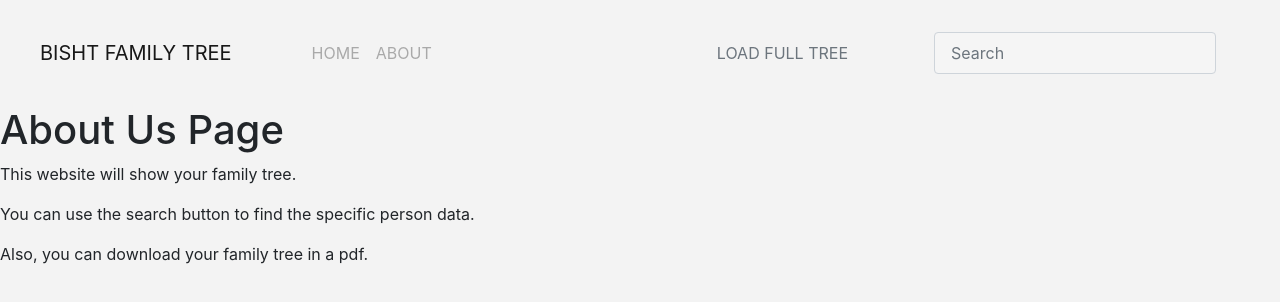
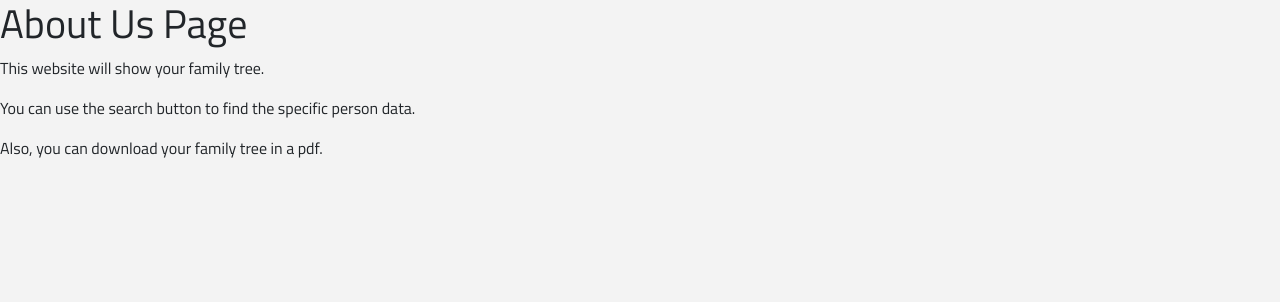
Before and after one commit to Bishtman12/familytrees, a React (Create React App) app: page /about in a window 1280 px wide. Shown: the top 302 px of the page. Built offline with nearby package versions, Linux system fonts and the light colour scheme.

Commit message:
family trees with API

```diff
--- a/package.json
+++ b/package.json
@@ -9,9 +9,11 @@
     "react": "16.12.0",
     "react-d3-tree": "1.16.1",
     "react-dom": "16.12.0",
+    "react-icons": "^4.8.0",
     "react-router-dom": "^6.5.0",
     "react-scripts": "^5.0.1",
-    "sass-loader": "^13.2.0"
+    "sass-loader": "^13.2.0",
+    "web-vitals": "^3.3.0"
   },
   "scripts": {
     "start": "react-scripts start",
--- a/src/App.js
+++ b/src/App.js
@@ -2,6 +2,7 @@
 import "./styles.scss";
 import Tree from "react-d3-tree";
 const data = require("./Data.json");
+import { FaBars, FaTimes } from "react-icons/fa";
 
 const svgSquare = {
     shape: "node",
@@ -33,6 +34,11 @@
     const [searchName, setSearchName] = useState('');
 
     const treeContainer = useRef();
+    const navRef = useRef();
+
+    const showNavbar = () => {
+        navRef.current.classList.toggle("responsive_nav");
+    };
     const tree = useRef();
     const [dimensions, setDimensions] = useState({
         width: innerWidth,
@@ -62,6 +68,12 @@
 
     return (
         <div className="App">
+            <header>
+                <h3>Family Tree</h3>
+                <nav ref={navRef}>
+                    <a href="/#">Home</a>
+                    <a href="/#">Load Full Tree</a>
+                    <a href="/#">About me</a>
                     <div className="search-container">
                         <input
                             type="text"
@@ -71,6 +83,14 @@
                         />
                         <button onClick={handleSearch}>Search</button>
                     </div>
+                    <button className="nav-btn nav-close-btn" onClick={showNavbar}>
+                        <FaTimes />
+                    </button>
+                </nav>
+                <button className="nav-btn" onClick={showNavbar}>
+                    <FaBars />
+                </button>
+            </header>
             <div
                 id="treeWrapper"
                 ref={treeContainer}
--- a/src/Navbar.js
+++ b/src/Navbar.js
@@ -1,28 +1,39 @@
-import React from "react";
+import React, { useRef } from "react";
+import { FaBars, FaTimes } from "react-icons/fa";
 import "./styles.scss";
 
-export default function Navbar() {
+function Navbar({searchName, setSearchName, handleSearch}) {
+    const navRef = useRef();
+
+    const showNavbar = () => {
+        navRef.current.classList.toggle("responsive_nav");
+    };
 
     return (
-        <div>
-            <nav className="navbar navbar-expand-sm navbar-light ">
-                <a className="navbar-brand hoverable mx-4 my-8" href="/">Bisht Family Tree</a>
-                <button className="navbar-toggler" type="button" data-toggle="collapse" data-target="#navbarSupportedContent" aria-controls="navbarSupportedContent" aria-expanded="false" aria-label="Toggle navigation">
-                    <span className="navbar-toggler-icon"></span>
+        <header>
+            <h3>Family Tree</h3>
+            <nav ref={navRef}>
+                <a href="/#">Home</a>
+                <a href="/#">Load Full Tree</a>
+                <a href="/#">About me</a>
+                <div className="search-container">
+                <input
+                        type="text"
+                        placeholder="Search for a name"
+                        value={searchName}
+                        onChange={(e) => setSearchName(e.target.value)}
+                    />
+                    <button onClick={handleSearch}>Search</button>
+                </div>
+                <button className="nav-btn nav-close-btn" onClick={showNavbar}>
+                    <FaTimes />
                 </button>
-                <div className="collapse navbar-collapse my-4 mx-5" id="navbarSupportedContent">
-                    <ul className="navbar-nav mr-auto">
-                        <a className="nav-link disabled hoverable" href="/home">Home</a>
-                        <a className="nav-link disabled hoverable" href="/about">About</a>
-                    </ul>
-                    <a className="nav-link disabled hoverable margin-right" href="/"> Load Full Tree </a>
-                    <form className="form-inline my-2 my-lg-0">
-                        <div className="input-group">
-                            <input type="text" autoComplete="off" className="form-control" placeholder="Search" aria-label="Search" name="q"  />
-                        </div>
-                    </form>
-                </div>
             </nav>
-        </div>
-    )
-};
+            <button className="nav-btn" onClick={showNavbar}>
+                <FaBars />
+            </button>
+        </header>
+    );
+}
+
+export default Navbar;
--- a/src/index.js
+++ b/src/index.js
@@ -1,13 +1,11 @@
 import App from "./App";
 import React from "react";
 import ReactDOM from "react-dom";
-import Navbar from "./Navbar";
 import About from "./about";
 
 import { BrowserRouter as Router, Route, Routes } from "react-router-dom";
 ReactDOM.render(
   <Router>
-    <Navbar />
     <Routes>
       <Route path="/" element={<App />} />
       <Route path="/tree" element={<App />} />
--- a/src/styles.scss
+++ b/src/styles.scss
@@ -1,4 +1,93 @@
 @import url(https://fonts.googleapis.com/css?family=Lato:100,300,400,700);
+@import url("https://fonts.googleapis.com/css2?family=Titillium+Web:wght@300;400;700&display=swap");
+
+* {
+	padding: 0;
+	margin: 0;
+	box-sizing: border-box;
+	font-family: "Titillium Web", sans-serif;
+}
+
+:root {
+	--mainColor: #29335c;
+	--mainColorLight: #5767aa;
+	--secondaryColor: #db2b39;
+	--textColor: #eee;
+}
+
+header {
+	display: flex;
+	align-items: center;
+	justify-content: space-between;
+	height: 80px;
+	padding: 0 2rem;
+	background-color: var(--mainColor);
+	color: var(--textColor);
+}
+
+nav a {
+	margin: 0 1rem;
+	color: var(--textColor);
+	text-decoration: none;
+}
+
+nav a:hover {
+	color: var(--secondaryColor);
+}
+
+header .nav-btn {
+	padding: 5px;
+	cursor: pointer;
+	background: transparent;
+	border: none;
+	outline: none;
+	color: var(--textColor);
+	visibility: hidden;
+	opacity: 0;
+	font-size: 1.8rem;
+}
+
+header div,
+nav {
+	display: flex;
+	align-items: center;
+}
+
+@media only screen and (max-width: 1024px) {
+	header .nav-btn {
+		visibility: visible;
+		opacity: 1;
+	}
+
+	header nav {
+		position: fixed;
+		top: -100vh;
+		left: 0;
+		height: 100%;
+		width: 100%;
+		display: flex;
+		flex-direction: column;
+		align-items: center;
+		justify-content: center;
+		gap: 1.5rem;
+		background-color: var(--mainColor);
+		transition: 1s;
+	}
+
+	header .responsive_nav {
+		transform: translateY(100vh);
+	}
+
+	nav .nav-close-btn {
+		position: absolute;
+		top: 2rem;
+		right: 2rem;
+	}
+
+	nav a {
+		font-size: 1.5rem;
+	}
+}
 
 body {
   background: #c3c6c432;
@@ -24,10 +113,6 @@
   color: #fff;
 }
 
-.margin-right{
-  margin-right: 70px;
-}
-
 .button-secondary {
   background-image: linear-gradient(to right, #76b852 0%, #8DC26F 51%, #76b852 100%);
   padding: 0.8rem;
@@ -48,141 +133,3 @@
   color: #fff;
   text-decoration: underline;
 }
-
-.form-inline .list-group {
-  position: absolute;
-  top: 100%;
-  left: 0;
-  z-index: 1000;
-  display: none;
-  float: left;
-  min-width: 160px;
-  padding: 5px 0;
-  margin: 2px 0 0;
-  font-size: 14px;
-  text-align: left;
-  list-style: none;
-  background-color: #fff;
-  -webkit-background-clip: padding-box;
-          background-clip: padding-box;
-  border: 1px solid rgba(0, 0, 0, 0.15);
-  border-radius: 4px;
-}
-
-.hoverable {
-  display: inline-block;
-  backface-visibility: hidden;
-  vertical-align: middle;
-  position: relative;
-  box-shadow: 0 0 1px rgba(0, 0, 0, 0);
-  transform: translateZ(0);
-  transition-duration: .3s;
-  transition-property: transform;
-}
-
-.hoverable:before {
-  position: absolute;
-  pointer-events: none;
-  z-index: -1;
-  content: '';
-  top: 100%;
-  left: 5%;
-  height: 10px;
-  width: 90%;
-  opacity: 0;
-  background: -webkit-radial-gradient(center, ellipse, rgba(10, 10, 10, 0.35) 0%, rgba(255, 255, 255, 0) 80%);
-  background: radial-gradient(ellipse at center, rgba(19, 18, 18, 0.35) 0%, rgba(255, 255, 255, 0) 80%);
-  /* W3C */
-  transition-duration: 0.3s;
-  transition-property: transform, opacity;
-}
-
-.hoverable:hover,
-.hoverable:active,
-.hoverable:focus {
-  transform: translateY(-5px);
-}
-
-.hoverable:hover:before,
-.hoverable:active:before,
-.hoverable:focus:before {
-  opacity: 1;
-  transform: translateY(-5px);
-}
-
-
-
-@keyframes bounce-animation {
-  16.65% {
-    -webkit-transform: translateY(8px);
-    transform: translateY(8px);
-  }
-
-  33.3% {
-    -webkit-transform: translateY(-6px);
-    transform: translateY(-6px);
-  }
-
-  49.95% {
-    -webkit-transform: translateY(4px);
-    transform: translateY(4px);
-  }
-
-  66.6% {
-    -webkit-transform: translateY(-2px);
-    transform: translateY(-2px);
-  }
-
-  83.25% {
-    -webkit-transform: translateY(1px);
-    transform: translateY(1px);
-  }
-
-  100% {
-    -webkit-transform: translateY(0);
-    transform: translateY(0);
-  }
-}
-
-.bounce {
-  animation-name: bounce-animation;
-  animation-duration: 2s;
-}
-
-
-@media (min-width: 768px) {
-  .navbar {
-    text-align: center !important;
-    float: none;
-  }
-}
-
-nav {
-  background: none !important;
-  text-transform: uppercase;
-
-  a {
-    transition: .5s color ease-in-out;
-  }
-}
-
-.page-title {
-  opacity: .75 !important;
-}
-
-li {
-  cursor: pointer;
-}
-
-.form-control {
-  font-size: 16px;
-  color: #333;
-  background-color: #f5f5f5;
-  border-radius: 4px;
-  padding: 8px 16px;
-}
-
-.form-control:focus {
-  background-color: #fff;
-  box-shadow: 0 0 0 0.2rem rgba(0, 123, 255, 0.25);
-}
```
Also changed, not shown: 1 other file (tests, documents, lock files or other folders). Lines whose indentation alone changed are shown as unchanged.
